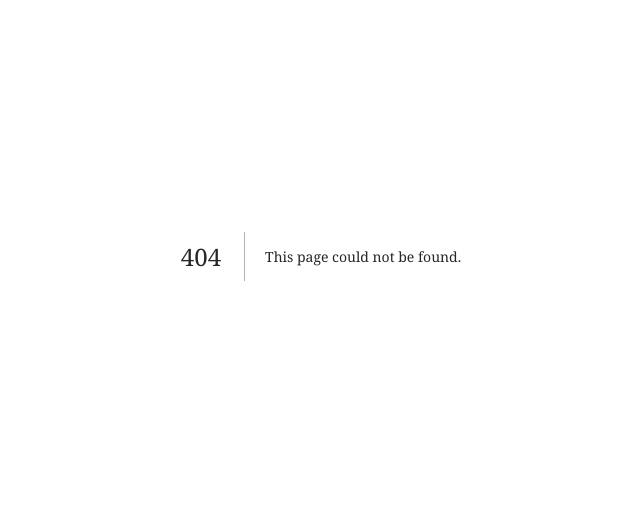
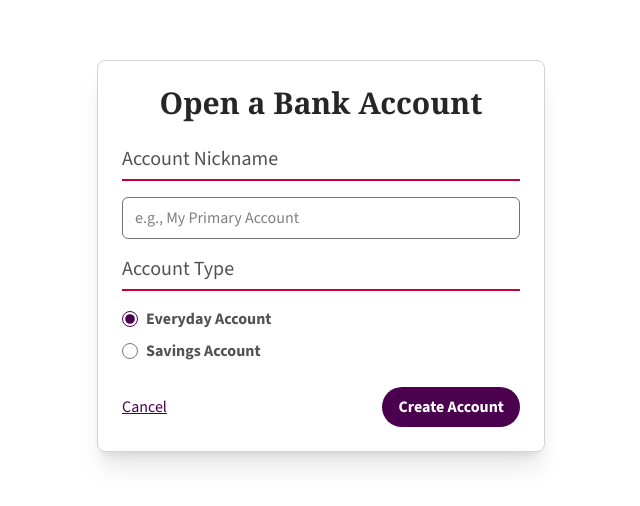
Before and after one commit to akibarika/bank-app, a Next.js app: page /create-account in a window 1280 px wide. Before the commit this address had no page. Shown: the part 144-650 px from the top of the page, without its empty margins (319-959 px from the left). Built offline with nearby package versions, Linux system fonts and the light colour scheme.

Commit message:
feat: Add Create Account page with form validation and custom styles

```diff
--- /dev/null
+++ b/src/app/create-account/page.tsx
@@ -0,0 +1,200 @@
+'use client';
+
+import Link from 'next/link';
+import { ChangeEvent, useState } from 'react';
+
+// Define types for form data
+type AccountType = 'everyday' | 'savings';
+
+type FormDataType = {
+  nickname: string;
+  accountType: AccountType;
+  savingsGoal: string;
+};
+
+type ValidationErrorsType = {
+  nickname?: string;
+  savingsGoal?: string;
+};
+
+// Initial form data
+const initialFormData = {
+  nickname: '',
+  accountType: 'everyday',
+  savingsGoal: '',
+} as const;
+
+export default function CreateAccount() {
+  const [formData, setFormData] = useState<FormDataType>(initialFormData);
+  const [errors, setErrors] = useState<ValidationErrorsType>({});
+  const [isSubmitting, setIsSubmitting] = useState(false);
+
+  const onChange = (e: ChangeEvent<HTMLInputElement | HTMLTextAreaElement>) => {
+    const { name, value } = e.target;
+    setFormData(prev => ({
+      ...prev,
+      [name]: value,
+    }));
+  };
+
+  // Validate form data
+  const validateForm = (): boolean => {
+    const newErrors: ValidationErrorsType = {};
+
+    // Account nickname validation (5-30 characters)
+    if (formData.nickname.length < 5 || formData.nickname.length > 30) {
+      newErrors.nickname =
+        'Account nickname must be between 5 and 30 characters';
+    }
+
+    // Savings goal validation for savings account
+    if (formData.accountType === 'savings') {
+      if (!formData.savingsGoal) {
+        newErrors.savingsGoal = 'Savings goal is required for savings accounts';
+      } else {
+        const savingsGoalAmount = parseFloat(formData.savingsGoal);
+        if (isNaN(savingsGoalAmount)) {
+          newErrors.savingsGoal = 'Savings goal must be a valid number';
+        } else if (savingsGoalAmount > 1000000) {
+          newErrors.savingsGoal = 'Savings goal cannot exceed $1,000,000';
+        }
+      }
+    }
+
+    setErrors(newErrors);
+    return Object.keys(newErrors).length === 0;
+  };
+
+  const onSubmit = (e: React.FormEvent<HTMLFormElement>) => {
+    e.preventDefault();
+
+    // Validate form
+    if (!validateForm()) return;
+
+    setIsSubmitting(true);
+  };
+  return (
+    <div className="flex min-h-screen flex-col items-center justify-center p-8">
+      <div className="w-full max-w-md rounded-lg border border-stone-300 bg-white p-6 shadow-xl">
+        <h1 className="mb-6 text-center text-3xl font-bold">
+          Open a Bank Account
+        </h1>
+        <form onSubmit={onSubmit} className="space-y-4">
+          {/* Account Nickname */}
+          <div>
+            <label
+              htmlFor="nickname"
+              className="mb-4 block border-b-2 border-rose-700 pb-1.5 text-xl font-medium text-neutral-600"
+            >
+              Account Nickname
+            </label>
+            <input
+              type="text"
+              id="nickname"
+              name="nickname"
+              value={formData.nickname}
+              onChange={onChange}
+              className="w-full rounded-md border border-neutral-500 px-3 py-2 focus:ring-2 focus:ring-blue-500 focus:outline-none"
+              placeholder="e.g., My Primary Account"
+              // Note: Native validation attributes are commented out to allow testing custom error messages.
+              //   minLength={5}
+              //   maxLength={30}
+              //   required
+            />
+            {errors.nickname && (
+              <p className="mt-1 text-red-600">{errors.nickname}</p>
+            )}
+          </div>
+
+          {/* Account Type */}
+          <div>
+            <p className="mb-4 block border-b-2 border-rose-700 pb-1.5 text-xl font-medium text-neutral-600">
+              Account Type
+            </p>
+            <div className="space-y-2">
+              <div className="flex items-center">
+                <input
+                  type="radio"
+                  id="everyday"
+                  name="accountType"
+                  value="everyday"
+                  checked={formData.accountType === 'everyday'}
+                  onChange={onChange}
+                  className="h-4 w-4 accent-fuchsia-950 focus:ring-fuchsia-950"
+                />
+                <label
+                  htmlFor="everyday"
+                  className="ml-2 font-bold text-neutral-600"
+                >
+                  Everyday Account
+                </label>
+              </div>
+              <div className="flex items-center">
+                <input
+                  type="radio"
+                  id="savings"
+                  name="accountType"
+                  value="savings"
+                  checked={formData.accountType === 'savings'}
+                  onChange={onChange}
+                  className="h-4 w-4 accent-fuchsia-950 focus:ring-fuchsia-950"
+                />
+                <label
+                  htmlFor="savings"
+                  className="ml-2 font-bold text-neutral-600"
+                >
+                  Savings Account
+                </label>
+              </div>
+            </div>
+          </div>
+
+          {/* Savings Goal */}
+          {formData.accountType === 'savings' && (
+            <div>
+              <label
+                htmlFor="savingsGoal"
+                className="mb-4 block border-b-2 border-rose-700 pb-1.5 text-xl font-medium text-neutral-600"
+              >
+                Savings Goal ($)
+              </label>
+              <input
+                type="number"
+                id="savingsGoal"
+                name="savingsGoal"
+                value={formData.savingsGoal}
+                onChange={onChange}
+                className="w-full rounded-md border border-neutral-500 px-3 py-2 focus:ring-2 focus:ring-blue-500 focus:outline-none"
+                placeholder="Enter amount up to $1,000,000"
+                // Note: Native validation attributes are commented out to allow testing custom error messages.
+                // min={0}
+                // max={1000000}
+                // step={0.01}
+              />
+              {errors.savingsGoal && (
+                <p className="mt-1 text-red-600">{errors.savingsGoal}</p>
+              )}
+            </div>
+          )}
+
+          {/* Submit Button */}
+          <div className="flex items-center justify-between pt-2">
+            <Link
+              href="/"
+              className="font-medium text-fuchsia-950 underline transition-colors hover:text-fuchsia-800"
+            >
+              Cancel
+            </Link>
+            <button
+              type="submit"
+              disabled={isSubmitting}
+              className="cursor-pointer rounded-4xl bg-fuchsia-950 px-4 py-2 font-bold text-white transition-colors duration-300 hover:bg-fuchsia-800 disabled:opacity-50"
+            >
+              {isSubmitting ? 'Creating...' : 'Create Account'}
+            </button>
+          </div>
+        </form>
+      </div>
+    </div>
+  );
+}
--- a/src/app/globals.css
+++ b/src/app/globals.css
@@ -1,6 +1,22 @@
+/* Custom fonts */
+@import url('https://fonts.googleapis.com/css2?family=Source+Sans+3:wght@200..900&display=swap');
+
+/* Tailwind CSS */
 @import 'tailwindcss';
 
 @layer base {
+  /* Hide the default number input arrows */
+  input[type='number']::-webkit-inner-spin-button,
+  input[type='number']::-webkit-outer-spin-button {
+    -webkit-appearance: none;
+    margin: 0;
+  }
+
+  html,
+  body {
+    font-family: 'Source Sans 3', sans-serif;
+  }
+
   h1,
   h2,
   h3,
--- a/src/app/page.tsx
+++ b/src/app/page.tsx
@@ -8,7 +8,7 @@ export default function Home() {
       <h1 className="mb-6 text-3xl font-bold">Welcome to Our Bank</h1>
       <Link
         href="/create-account"
-        className="rounded-4xl bg-fuchsia-950 px-4 py-2 font-bold text-white transition-colors duration-300 hover:bg-fuchsia-800"
+        className="cursor-pointer rounded-4xl bg-fuchsia-950 px-4 py-2 font-bold text-white transition-colors duration-300 hover:bg-fuchsia-800"
       >
         Open a bank account
       </Link>
```
